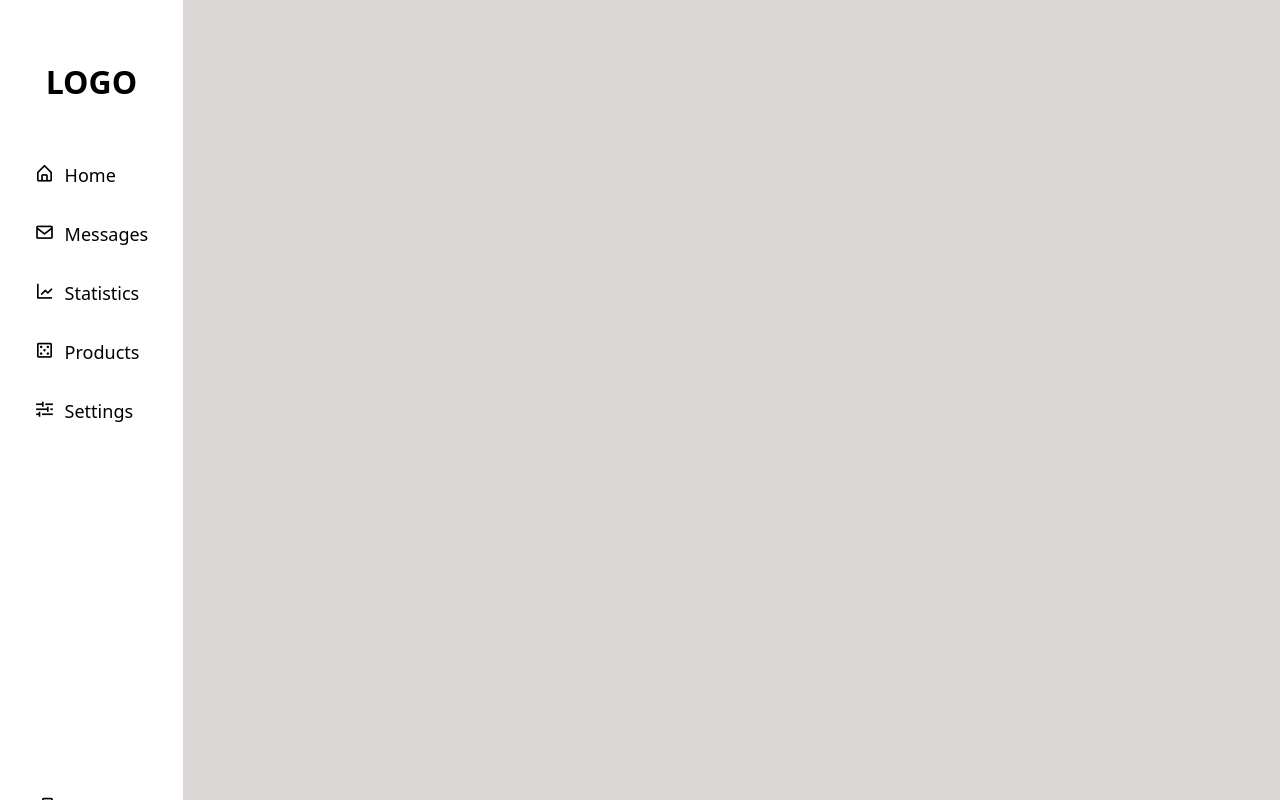
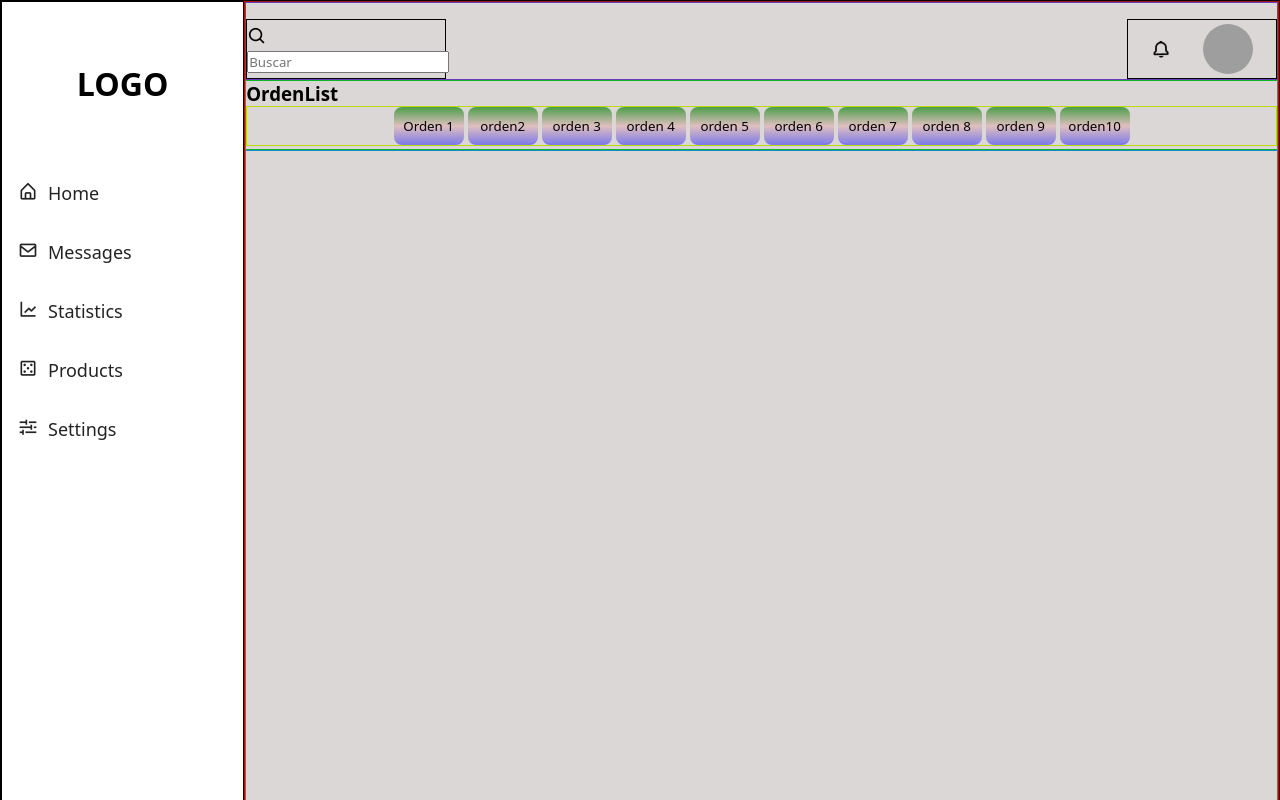
Before and after one commit to LuisCRangel/Meal-APi, a React (Vite) app: page / in a window 1280 px wide. Shown: the top 800 px of the page. Built offline with nearby package versions, Linux system fonts and the light colour scheme; grey boxes are pictures that could not be loaded.

Commit message:
file/slidebar

```diff
--- a/src/App.css
+++ b/src/App.css
@@ -1,19 +1,23 @@
 *{
+  margin: 0;
+  padding: 0;
+  box-sizing: border-box;
   font-family: system-ui, -apple-system, BlinkMacSystemFont, 'Segoe UI', Roboto, Oxygen, Ubuntu, Cantarell, 'Open Sans', 'Helvetica Neue', sans-serif;
 }
 body{
   margin: 0;
   padding: 0;
+  background-color: rgb(220, 215, 215);
 }
 
-.App{
-  min-height: 100vh;
-  display: grid;
-  grid-template-columns: repeat(7, minmax(0, 1fr));
-}
+
 
 .sidebar{
-margin: 0 auto;
+border: 1px solid #000;
+width: 300px;
+text-align: justify;
+background: white;
+overflow: hidden;
 }
 
   .sidebar h1{
@@ -21,12 +25,6 @@ margin: 0 auto;
     text-align: center;
   }
 
-.content{
-  padding: 0 30px;
-  background-color: rgb(220, 215, 215);
-  grid-column: span 6;
-  text-align: center;
-}
 
 .sidebar-list{
   display: flex;
@@ -34,12 +32,79 @@ margin: 0 auto;
   height: 77vh;
   gap: 35px;
   list-style: none;
-  margin: 0;
-  padding-left: 0;
   font-size: 18px;
+  padding: 1rem;
+  margin-bottom: 100%;
 }
 
 i{
   font-size: 20px;
   margin-right: 10px;
 }
+
+/* ***************************container-padre**************************** */
+.container-padre{
+  display: flex;
+border: 1px solid #000;
+}
+
+
+/* ********************** seccion perfil ********************* */
+.container-perfil-card{
+ border: 1px solid #9b1414;
+ width: 100% ;
+ overflow: hidden;
+}
+
+
+.container-cards{border: 1px solid #178cc2;
+height: 100%;}
+
+.img-perfil{
+  width: 50px;
+  height: 50px;
+  border-radius: 100%;
+}
+.perfil{
+display: flex;
+flex-direction: row;
+justify-content: space-between;
+border: 1px solid #5522b3d7;
+}
+.peril-input{border: 1px solid #000;
+height: 60px;
+margin-top: 1rem;
+display: flex;
+align-items: center;
+width: 200px;}
+.perfil-avatar{border: 1px solid #000;
+height: 60px;
+margin-top: 1rem;
+display: flex;
+align-items: center;
+width: 150px;
+justify-content: space-evenly;
+}
+.container-ordenList{
+  height: 70px;
+  border: 1px solid #0eb824;
+}
+.button-orden{
+  border: 1px solid #bada0a;
+  display: flex;
+  justify-items: center;
+  justify-content: center;
+  height: 40px;
+  gap: 4px;
+}
+button{
+  width:70px;
+  border-radius: 8px;
+  border: none;
+  background: linear-gradient(rgba(0, 128, 0, 0.664),rgba(255, 0, 0, 0.11),rgba(0, 0, 255, 0.438));
+}
+a{
+  text-decoration: none;
+  color: rgba(0, 0, 0, 0.863);
+  font-weight: 500;
+}
--- a/src/App.jsx
+++ b/src/App.jsx
@@ -1,26 +1,11 @@
 import './App.css'
+import Sidebar from './components/Sidebar'
 function App() {
 
 
   return (
-    <div className="App">
-    <div className='sidebar'>
-    <h1>LOGO</h1>
-    <ul className='sidebar-list'>
-      <li><i className='bx bx-home-alt'></i>Home</li>
-      <li><i className='bx bx-envelope'></i>Messages</li>
-      <li><i className='bx bx-line-chart' ></i>Statistics</li>
-      <li><i className='bx bx-dice-5'></i>Products</li>
-      <li><i className='bx bx-slider'></i>Settings</li>
-    </ul>
-    <p><i className='bx bx-log-in' ></i>LOGOUT</p>
-    </div>
-    <div className='content'>
-    <div className='card-content'>
-      <span></span>
-    </div>
-
-    </div>
+    <div className='App'>
+    <Sidebar/>
 
     </div>
   )
--- /dev/null
+++ b/src/components/Sidebar.jsx
@@ -0,0 +1,67 @@
+import React from 'react';
+
+const Sidebar = () => {
+  return (
+    <div className="container-padre">
+
+      {/* sliderbar */}
+      <div className='sidebar uno'>
+        <h1>LOGO</h1>
+        <ul className='sidebar-list'>
+          <li><a href="#"><i className='bx bx-home-alt'></i>Home</a></li>
+          <li><a href="mailto:adammaster29@gmail.com ?subject=peticion"><i className='bx bx-envelope'></i>Messages</a></li>
+          <li><a href="#"><i className='bx bx-line-chart' ></i>Statistics</a></li>
+          <li><a href=""><i className='bx bx-dice-5'></i>Products</a></li>
+          <li><a href=""><i className='bx bx-slider'></i>Settings</a></li>
+        </ul>
+        <p><i className='bx bx-log-in' ></i>LOGOUT</p>
+      </div>
+
+
+      {/* ***** */}
+
+      <div className='container-perfil-card'>
+
+        {/* PERFIL */}
+
+        <div className='perfil'>
+          <div className="peril-input">
+            <div>
+              <i class='bx bx-search'></i>
+              <input type="text" placeholder='Buscar' />
+            </div>
+
+
+          </div>
+          <div className='perfil-avatar'><i class='bx bx-bell bx-tada' ></i>  <img className='img-perfil' src="https://www.que.es/wp-content/uploads/2021/03/El-avatar-online.jpg" alt="" /></div>
+
+        </div>
+        <div className='container-ordenList'>
+        <h3>OrdenList</h3>
+        <div className="button-orden">
+          <button>Orden 1</button>
+          <button>orden2</button>
+          <button>orden 3</button>
+          <button>orden 4</button>
+          <button>orden 5</button>
+          <button>orden 6</button>
+          <button>orden 7</button>
+          <button>orden 8</button>
+          <button>orden 9</button>
+          <button>orden10</button>
+
+        </div>
+        </div>
+        {/* cards */}
+
+        <div className="container-cards">
+        </div>
+
+
+      </div>
+
+    </div>
+  );
+};
+
+export default Sidebar;
```
